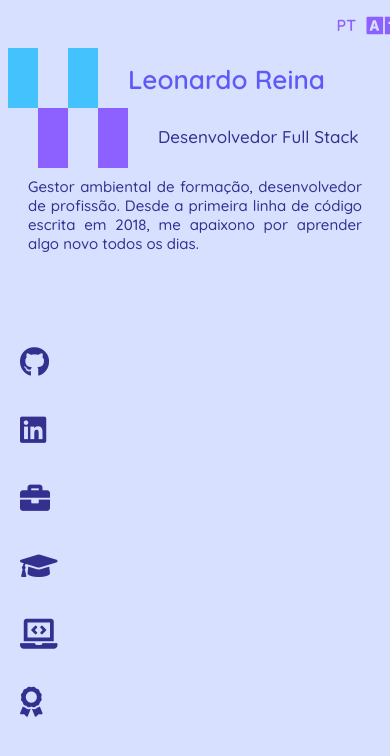
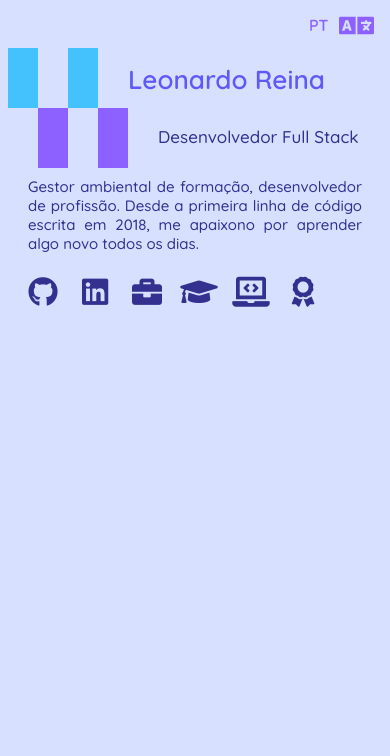
Before and after one commit to leooreina/leoreina-webapp, a React (Create React App) app: page / in a window 390 px wide. Shown: the top 756 px of the page. Built offline with nearby package versions, Linux system fonts and the light colour scheme.

Commit message:
Adjusting sections display on mobile

```diff
--- a/src/styles/Main.scss
+++ b/src/styles/Main.scss
@@ -35,13 +35,17 @@ $background: #343090;
     text-align: $textAlign;
 }
 
-@mixin boxes($size, $columns, $header) {
+@mixin boxes($size, $columns, $header, $isMobile) {
     display: grid;
-    @if $header {
+    @if $header && $isMobile == 'false' {
         grid-template-columns: $size 1fr;
         margin-bottom: 80px;
     } @else {
         grid-template-columns: repeat($columns, $size);
+    }
+
+    @if $header && $isMobile {
+        margin-bottom: 20px;
     }
 }
 
@@ -67,7 +71,7 @@ $background: #343090;
 @mixin languageSelectionIcon($fontSize, $paddingTop) {
     font-size: $fontSize;
     font-weight: 600;
-    margin-left: 10px;
+    margin-left: 0px;
     padding-top: $paddingTop;
     height: 40px;
 }
@@ -77,11 +81,11 @@ $background: #343090;
     .details {@include details};
     .box-blue {@include box(#44c2fd, 0px)};
     .box-purple {@include box(#8c61ff, 30px)};
-    .boxes {@include boxes(60px, 2, false)}
-    .header {@include boxes(120px, 2, true)}
+    .boxes {@include boxes(60px, 2, false, true)}
+    .header {@include boxes(120px, 2, true, true)}
     .description {@include description(30px, 30px, 17px, left)};
     .profile {@include description(-100px, 30px, 15px, justify)};
-    .language {@include language(40px, 90%)};
+    .language {@include language(40px, 85%)};
     .language-selection {@include languageSelectionIcon(16px, 7px)}
     .language-icon {@include languageSelectionIcon(28px, 0px)}
 }
@@ -91,8 +95,8 @@ $background: #343090;
     .details {@include details};
     .box-blue {@include box(#44c2fd, 0px)};
     .box-purple {@include box(#8c61ff, 30px)};
-    .boxes {@include boxes(60px, 2, false)}
-    .header {@include boxes(120px, 2, true)}
+    .boxes {@include boxes(60px, 2, false, false)}
+    .header {@include boxes(120px, 2, true, false)}
     .description {@include description(30px, 30px, 19px, left)};
     .profile {@include description(30px, 20px, 16px, justify)};
     .language {@include language(40px, 90%)};
@@ -105,8 +109,8 @@ $background: #343090;
     .details {@include details};
     .box-blue {@include box(#44c2fd, 0px)};
     .box-purple {@include box(#8c61ff, 30px)};
-    .boxes {@include boxes(60px, 2, false)}
-    .header {@include boxes(120px, 2, true)}
+    .boxes {@include boxes(60px, 2, false, false)}
+    .header {@include boxes(120px, 2, true, false)}
     .description {@include description(30px, 30px, 19px, left)};
     .profile {@include description(30px, 30px, 17px, justify)};
     .language {@include language(40px, 100%)};
--- a/src/styles/Section.scss
+++ b/src/styles/Section.scss
@@ -36,6 +36,7 @@ $desktop-widthBig: 1320px;
     padding: $padding;
     width: $widthSection;
     @if $isMobile {
+        text-align: center;
         color: #343090;
         &:hover {
             cursor: pointer;
@@ -61,9 +62,17 @@ $desktop-widthBig: 1320px;
     }
 }
 
+@mixin sectionsGrid() {
+    display: grid;
+    grid-template-columns: repeat(6, 50px);
+    grid-gap: 2px;
+    margin-left: 10px;
+}
+
 @include mobile {
+    .sections-grid {@include sectionsGrid()};
     .section-label {@include sectionLabel(true)}
-    .background-section {@include backgroundSection(30px, 2px, 10px, 10px, 32px, 600, true)}
+    .background-section {@include backgroundSection(30px, 0px, 0px, 0px, 100%, 400, true)}
 }
 
 @include tablet {
--- a/src/views/Main.jsx
+++ b/src/views/Main.jsx
@@ -2,6 +2,7 @@ import React from 'react';
 import { Component } from "react";
 import Section from '../views/Section';
 import '../styles/Main.scss';
+import '../styles/Section.scss';
 import * as portuguese from '../utils/pt-br.json';
 import * as english from '../utils/en-us.json';
 
@@ -69,6 +70,7 @@ export default class Main extends Component {
                         </div>
                     </div>
                 </div>
+                <div className="sections-grid">
                     {
                         content ? content.default.sections.map((section, index) => (
                             <Section
@@ -78,6 +80,7 @@ export default class Main extends Component {
                             />
                         )) : null
                     }
+                </div>
             </React.Fragment>
         )
     }
```
Lines whose indentation alone changed are shown as unchanged.
